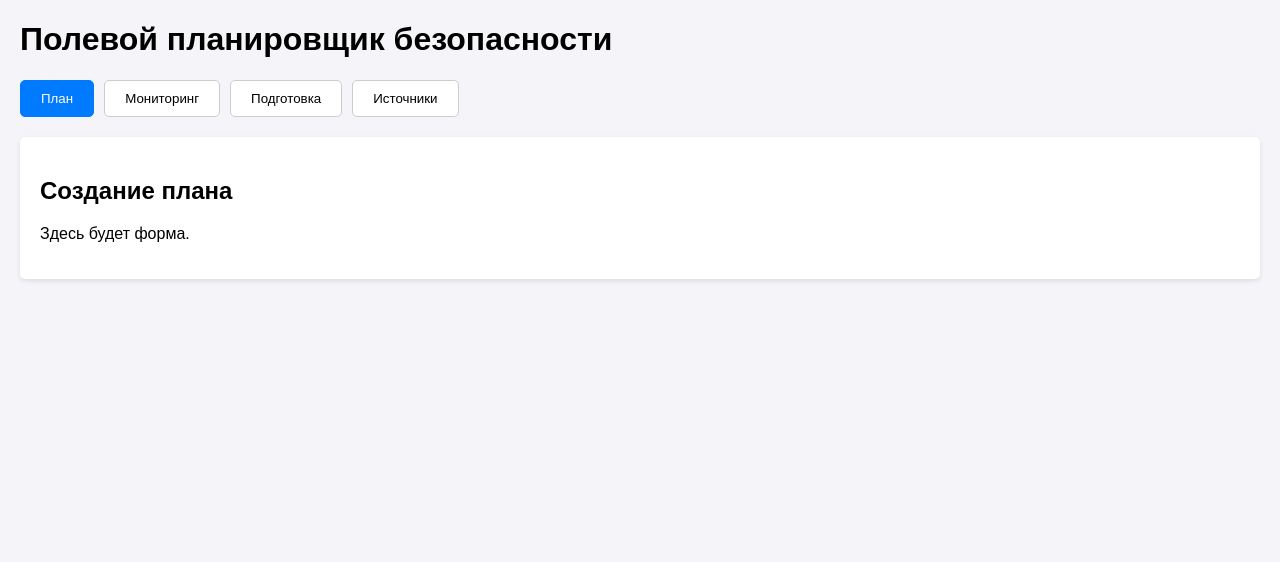
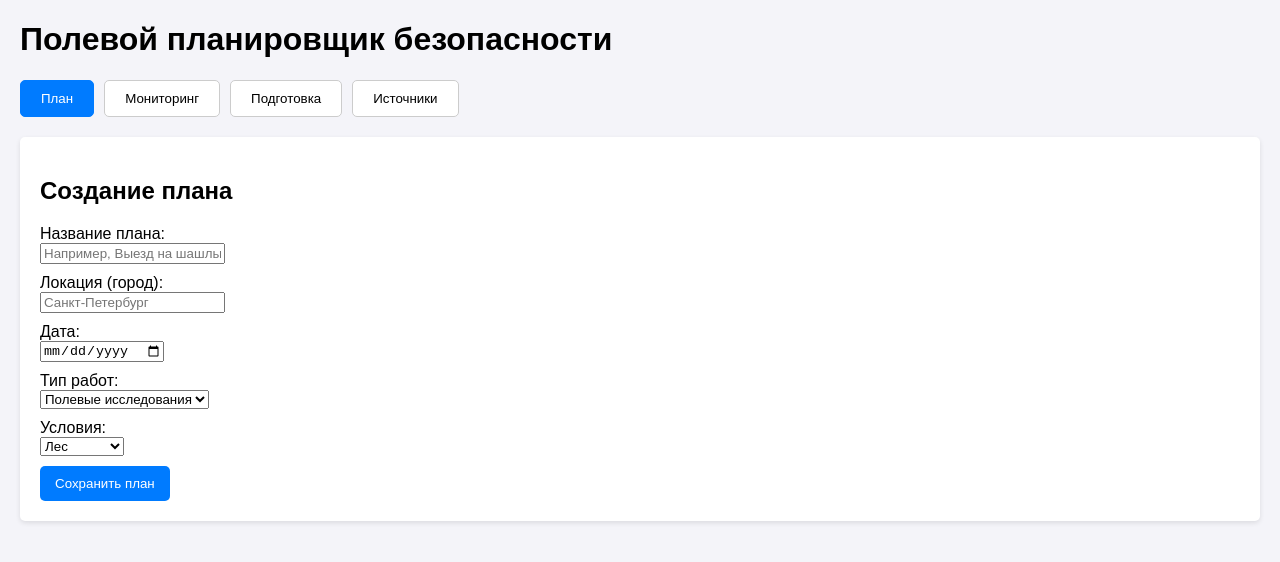
Before and after one commit to dasham27112003-eng/field-safety-planner, a plain HTML site: page index.html in a window 1280 px wide. Drawn offline with Linux system fonts and the light colour scheme.

Commit message:
Update index.html

```diff
--- a/index.html
+++ b/index.html
@@ -22,7 +22,47 @@
     <main>
         <section id="tab-plan" class="tab-panel active">
             <h2>Создание плана</h2>
-            <p>Здесь будет форма.</p>
+            <form id="plan-form">
+    <div style="margin-bottom: 10px;">
+        <label>Название плана:<br>
+            <input type="text" id="plan-name" placeholder="Например, Выезд на шашлыки" required>
+        </label>
+    </div>
+
+    <div style="margin-bottom: 10px;">
+        <label>Локация (город):<br>
+            <input type="text" id="plan-location" placeholder="Санкт-Петербург" required>
+        </label>
+    </div>
+
+    <div style="margin-bottom: 10px;">
+        <label>Дата:<br>
+            <input type="date" id="plan-date" required>
+        </label>
+    </div>
+
+    <div style="margin-bottom: 10px;">
+        <label>Тип работ:<br>
+            <select id="plan-work">
+                <option value="research">Полевые исследования</option>
+                <option value="construction">Строительные работы</option>
+                <option value="inspection">Осмотр территории</option>
+            </select>
+        </label>
+    </div>
+
+    <div style="margin-bottom: 10px;">
+        <label>Условия:<br>
+            <select id="plan-conditions">
+                <option value="forest">Лес</option>
+                <option value="city">Город</option>
+                <option value="industrial">Промзона</option>
+            </select>
+        </label>
+    </div>
+
+    <button type="button" id="save-plan" style="background: #007bff; color: white; border: none; padding: 10px 15px; cursor: pointer; border-radius: 5px;">Сохранить план</button>
+</form>
         </section>
 
         <section id="tab-monitoring" class="tab-panel">
```
